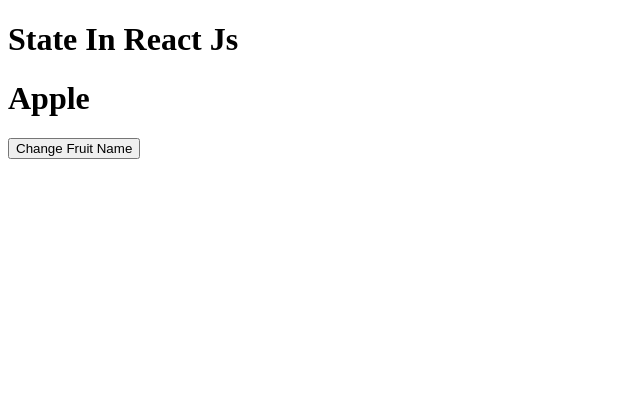
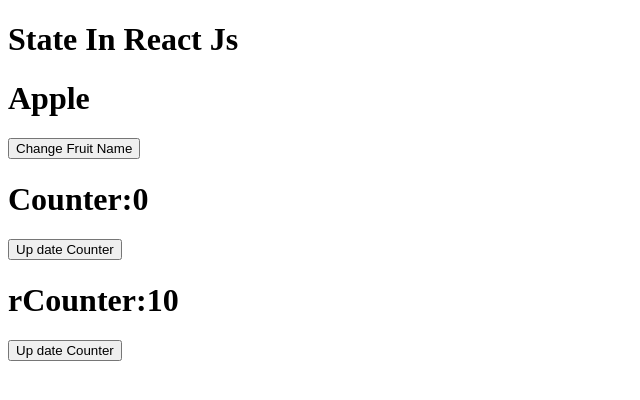
Before and after one commit to ShahbazAslam-786/React-Blog, a React (Vite) app: page / in a window 1280 px wide. Shown: the top 400 px of the page, without its empty margins (0-640 px from the left). Built offline with nearby package versions, Linux system fonts and the light colour scheme.

Commit message:
State In React Js

```diff
--- a/src/App.jsx
+++ b/src/App.jsx
@@ -1,16 +1,17 @@
-import { useState, useContext, useEffect, useId } from "react"
+import { useState } from "react";
+import Counter from "./Counter";
 
 function App () {
-  let Fruit = "Apple"
+  const [count, setCount] = useState("Apple")
   const handleFruit = () => {
-    Fruit= "Banana"
-    console.log(Fruit)
+       setCount("Banana")
   }
   return (
     <div>
       <h1>State In React Js</h1>
-      <h1>{ Fruit}</h1>
+      <h1>{count}</h1>
       <button onClick={handleFruit}>Change Fruit Name</button>
+      <Counter/>
     </div>
   )
 }
--- /dev/null
+++ b/src/Counter.jsx
@@ -0,0 +1,18 @@
+import { useState } from "react";
+
+const Counter = () => {
+    const [counter, setCounter] = useState(0)
+    const [rcounter, setRCounter] = useState(10)
+    return (
+        <div>
+            <h1>Counter:{counter}</h1>
+            <button onClick={() => setCounter(counter + 1)}>Up date Counter</button>
+            <h1>rCounter:{rcounter}</h1>
+            <button onClick={() => setRCounter(rcounter - 1)}>Up date Counter</button>
+
+
+        </div>
+    )
+}
+
+export default Counter;
```
